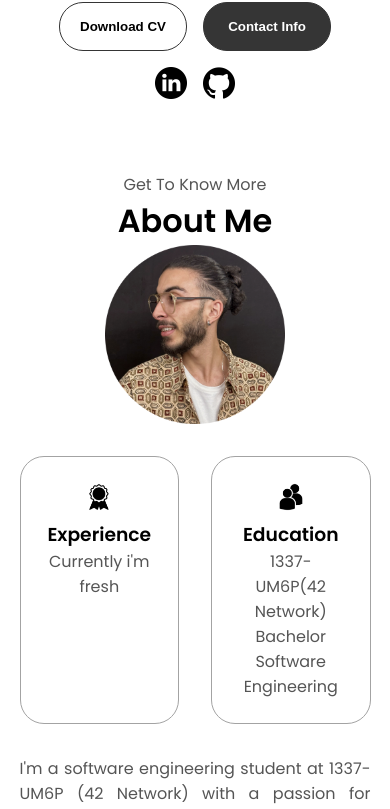
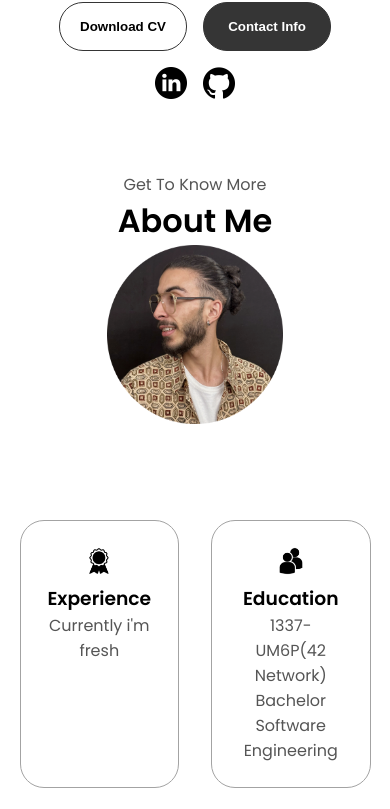
Before and after one commit to megrisse/Portfolio, a React (Create React App) app: page / in a window 390 px wide. Shown: the part 706-1515 px from the top of the page. Built offline with nearby package versions, Linux system fonts and the light colour scheme.

Commit message:
Responsive for small devices

```diff
--- a/src/mediaqueries.css
+++ b/src/mediaqueries.css
@@ -1,3 +1,48 @@
+  section {
+    overflow: scroll;
+  }
+
+  #about .section-container {
+    display: flex;
+    flex-direction: column;
+    align-items: center;
+  }
+
+  #about .section__pic-container img {
+    max-width: 50%;
+    height: auto;
+  }
+
+  @media (max-height: 650px) {
+    #about .section-container {
+      flex-direction: column;
+      padding: 10px;
+    }
+
+    #about .about-details-container {
+      padding: 10px;
+    }
+
+    #about .text-container {
+      font-size: 14px;
+      line-height: 1.4;
+    }
+
+    #about .details-container img.icon {
+      width: 30px;
+      height: 30px;
+    }
+
+    #about .details-container h3 {
+      font-size: 18px;
+    }
+
+    #about .details-container p {
+      font-size: 14px;
+    }
+  }
+
+
   @media screen and (max-width: 1400px) {
       #profile {
         height: 83vh;
```
Lines whose indentation alone changed are shown as unchanged.
